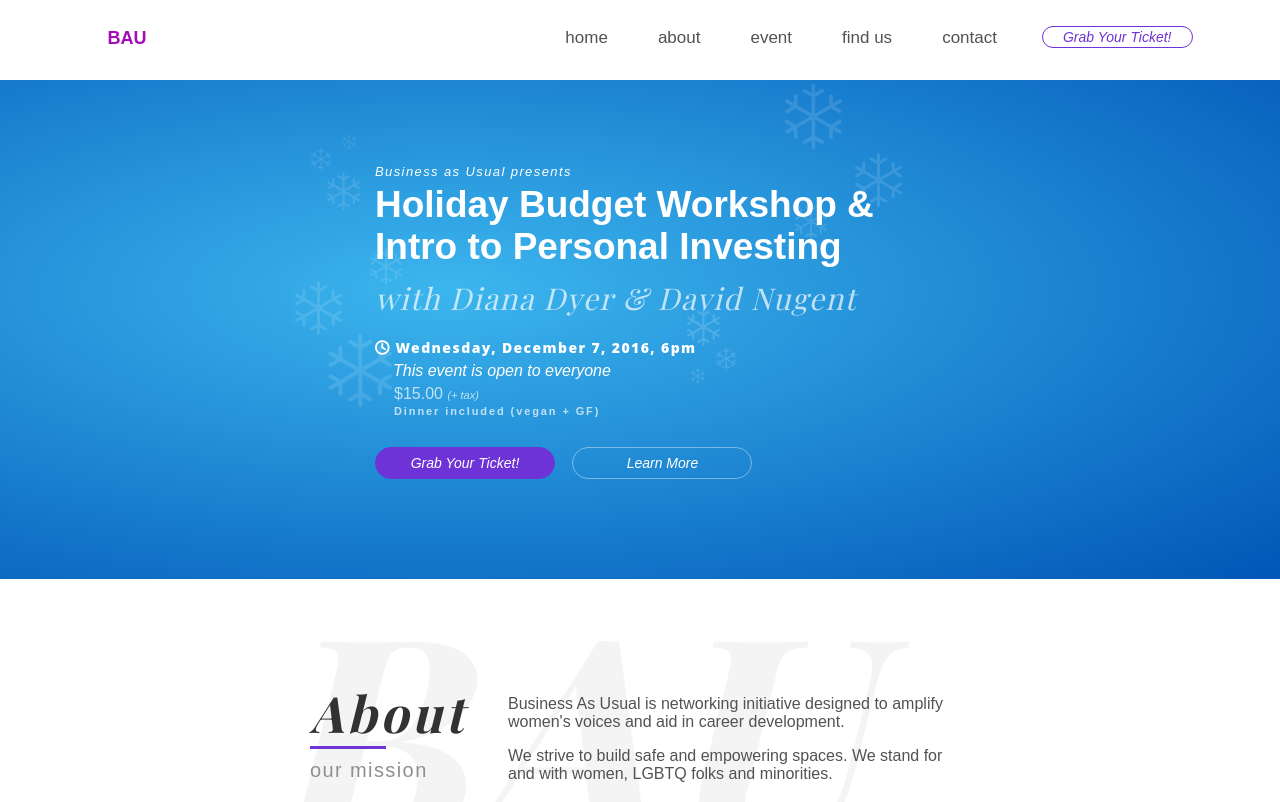
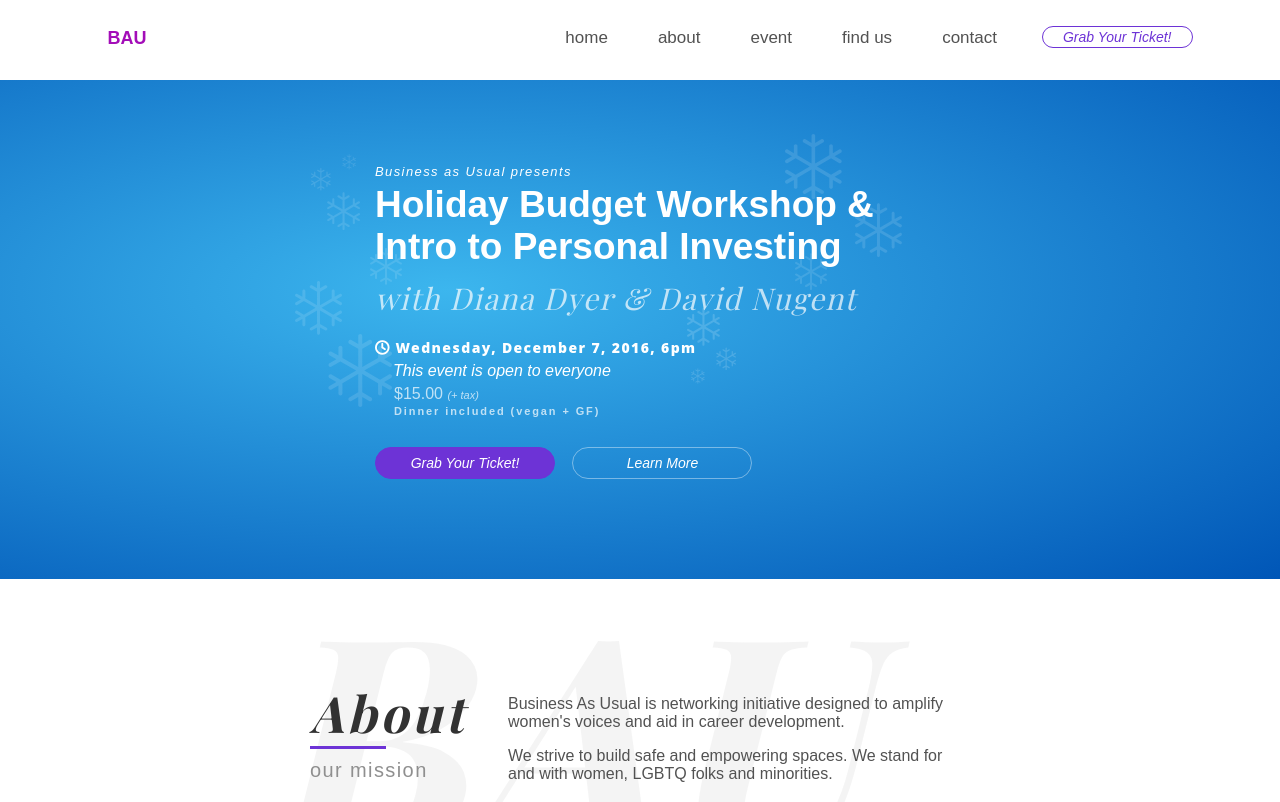
Before and after one commit to businessasusualnetwork/businessasusualnetwork.github.io, a website: page index.html in a window 1280 px wide. Shown: the top 802 px of the page. Drawn offline with nearby package versions, Linux system fonts and the light colour scheme; a web font is replaced by a local one.

Commit message:
fixed snowflake layout

```diff
--- a/css/styles.scss
+++ b/css/styles.scss
@@ -506,7 +506,7 @@ body {
 		        	height: 160px;
 					position: absolute;
 		        	right: 0;
-		        	top: -100px;
+		        	top: -50px;
 		        	display: block;
 
 				}
@@ -542,7 +542,7 @@ body {
 	        	height: 80px;
 				position: absolute;
 	        	left: -12%;
-	        	top: -30px;
+	        	top: -10px;
 	        	display: block;
 			}
 		}
```
Also changed, not shown: css/styles.css.
